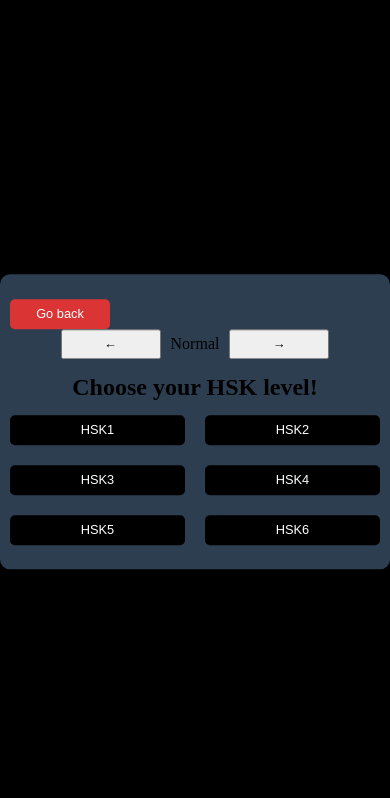
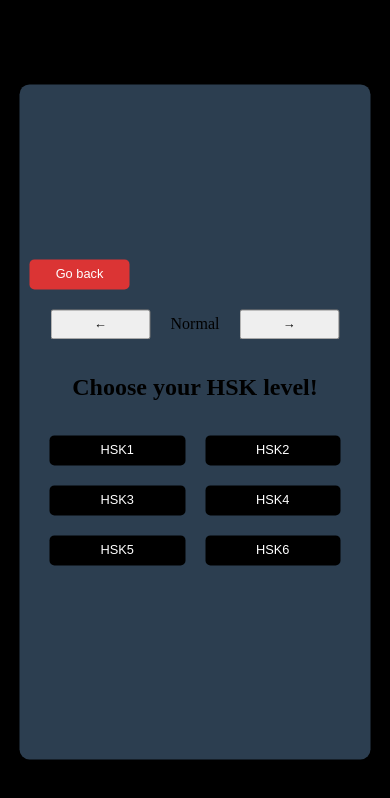
Before and after one commit to MathiasHv18/HanziTest, a Vue app: page / in a window 390 px wide. Both pictures are taken after a click on the button "Start". Shown: the top 798 px of the page. Built offline with nearby package versions, Linux system fonts and the light colour scheme.

Commit message:
chose hsk responsive

```diff
--- a/src/components/ChooseHSK.vue
+++ b/src/components/ChooseHSK.vue
@@ -65,14 +65,13 @@ export default {
 }
 
 .difficulty-selector button {
-  margin: 0 10px; /* Add horizontal margin */
+  margin: 20px;
 }
 .container {
   background-color: #2c3e50; /* Dark blue like a chalkboard */
   padding: 10px; /* Increased padding */
   border-radius: 10px;
   box-shadow: 0px 10px 20px rgba(0, 0, 0, 0.19), 0px 6px 6px rgba(0, 0, 0, 0.23);
-  max-width: 800px; /* Increased max-width */
   margin: 0 auto; /* Changed margin to 0 auto */
   color: rgb(0, 0, 0); /* Light color for text */
   position: absolute; /* Changed from relative to absolute */
@@ -83,12 +82,12 @@ export default {
   flex-direction: column;
   justify-content: center;
   align-items: center;
-  height: 35vh;
+  height: 60%;
   width: 60%;
-  margin: auto;
 }
 
 .button-container {
+  margin: 20px;
   display: flex;
   flex-wrap: wrap;
   justify-content: space-around;
@@ -139,13 +138,13 @@ button:hover {
 }
 
 /* Estilos para pantallas pequeñas */
-@media screen and (max-width: 480px) {
-
-  .container h1{
+@media screen and (max-width: 620px) {
+  .container h1 {
     font-size: 1.5rem;
   }
   .container {
-    width: 100%;
+    width: 90%;
+    height: 80%;
   }
 
   .container button {
--- a/src/style.css
+++ b/src/style.css
@@ -1,3 +1,7 @@
+html, #app{
+  height: 100vh;
+}
+
 :root {
   line-height: 1.5;
   font-weight: 400;
@@ -10,8 +14,6 @@
   -moz-osx-font-smoothing: grayscale;
 }
 
-#app {
-}
 
 * {
   margin: 0;
```
